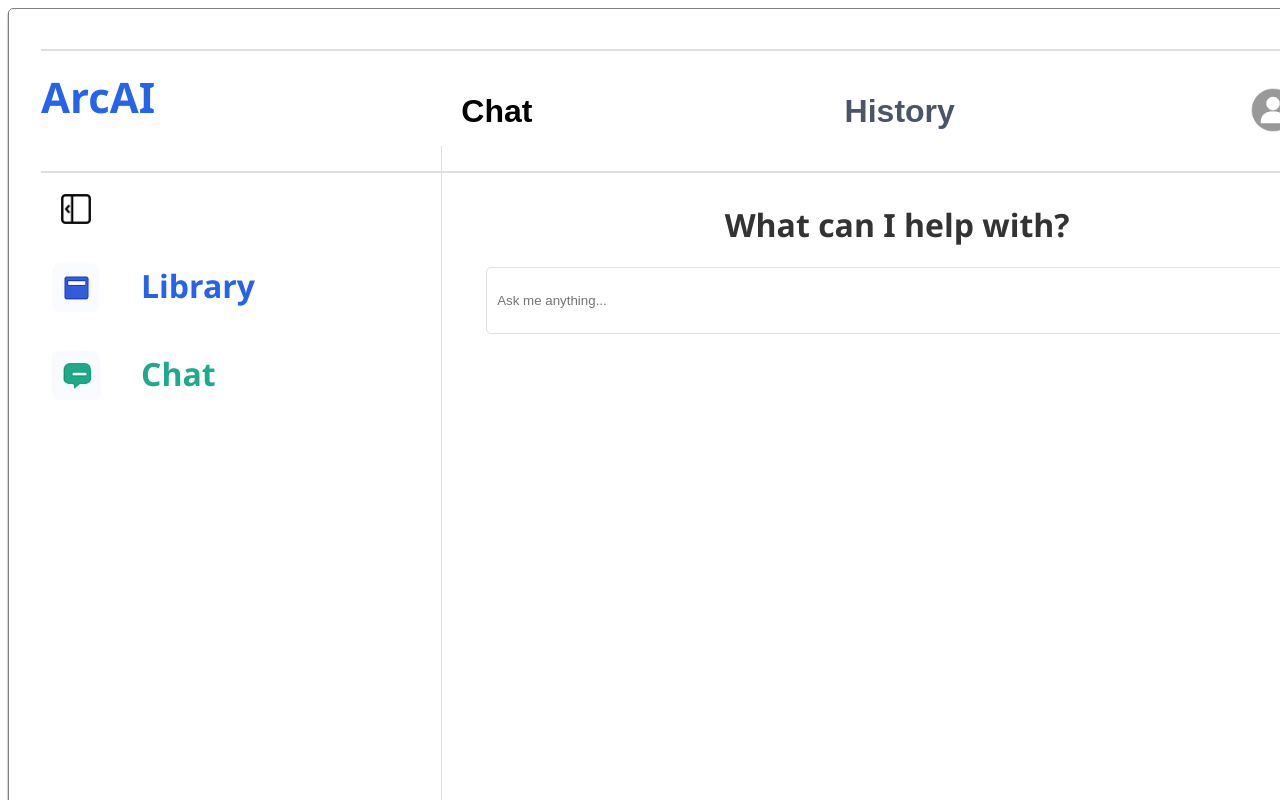
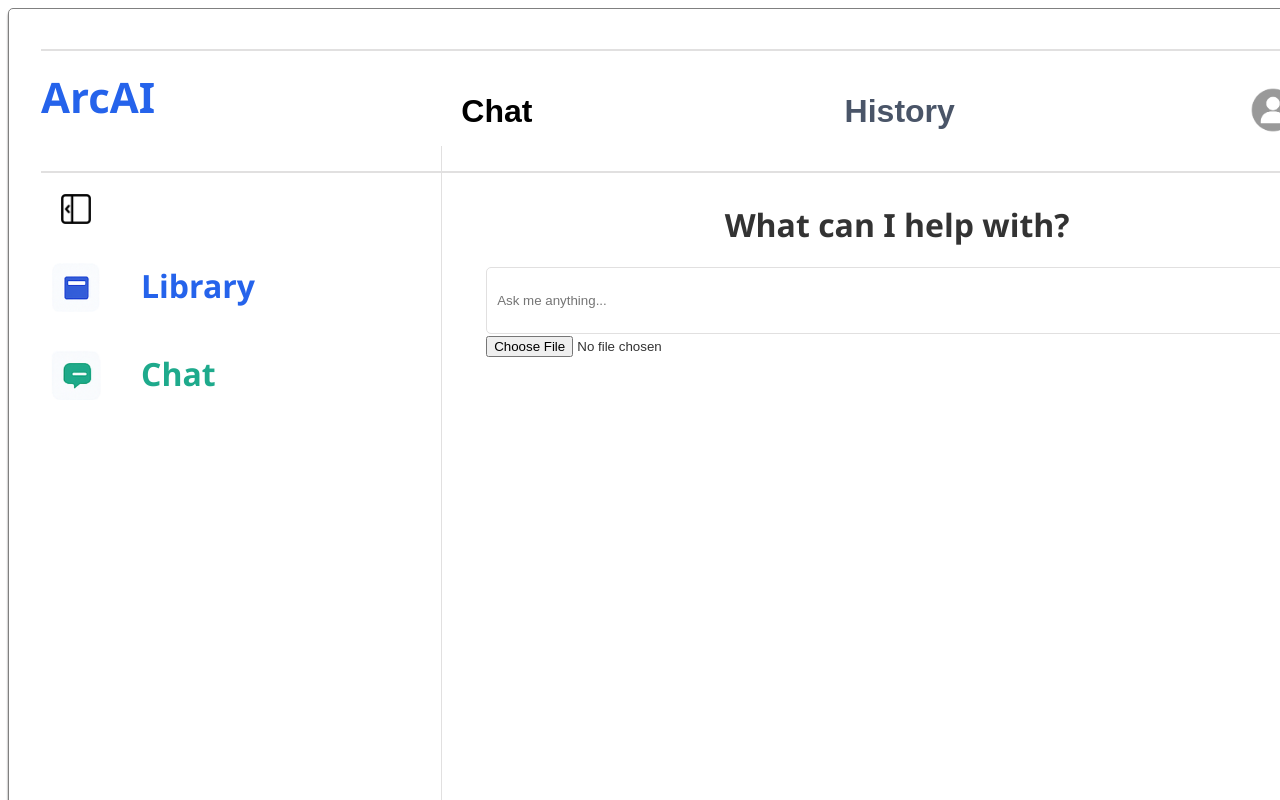
Before and after one commit to SARWANdev/ArcAI, a React (Vite) app in the folder VIEW/: page /workspace/chat-chatbot in a window 1280 px wide. Shown: the top 800 px of the page. Built offline with nearby package versions, Linux system fonts and the light colour scheme; sample sign-in values are in the browser's storage.

Commit message:
Added Button to upload a file on chat page

```diff
--- a/VIEW/src/Pages/Components/AIChatContainer.css
+++ b/VIEW/src/Pages/Components/AIChatContainer.css
@@ -4,4 +4,6 @@
     border-radius: 5px;
     border: 1px solid hsl(0, 2%, 88%);
     padding: 10px;
+    display: flex;
+    align-items: center;
 }
--- a/VIEW/src/Pages/Components/AIChatContainer.jsx
+++ b/VIEW/src/Pages/Components/AIChatContainer.jsx
@@ -3,6 +3,7 @@ export default function AIChatContainer(){
     return(
         <form className="ai-chat-container">
             <input type="text" placeholder="Ask me anything..." className="ai-chat-container-input"/>
+            <input type="file" className="ai-chat-container-file-input"/>
         </form>
     )
 }
```
